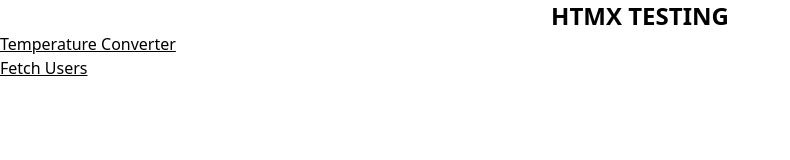
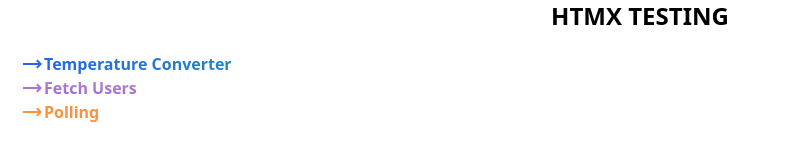
Before and after one commit to ThibaultMariePro/htmx-test, a website: page public/index.html in a window 1280 px wide. Shown: the whole page, without its empty margins (0-790 px from the left). Drawn offline with nearby package versions, Linux system fonts and the light colour scheme.

```diff
--- a/public/index.html
+++ b/public/index.html
@@ -8,6 +8,8 @@
         integrity="sha384-D1Kt99CQMDuVetoL1lrYwg5t+9QdHe7NLX/SoJYkXDFfX37iInKRy5xLSi8nO7UC"
         crossorigin="anonymous"></script>
     <script src="https://cdn.tailwindcss.com"></script>
+    <link href="https://fonts.googleapis.com/css2?family=Material+Symbols+Outlined" rel="stylesheet" />
+
     <title>HTMX TESTING</title>
 </head>
 
@@ -15,13 +17,27 @@
 
     <h1 class="text-2xl font-bold text-center">HTMX TESTING</h1>
 
-    <ul>
-        <li>
-            <a href="/temperature.html" class="underline" >Temperature Converter</a>
+    <ul class="m-5 flex flex-col">
+        <li
+            class="flex items-center bg-gradient-to-r from-blue-600 via-green-500 to-indigo-400 inline-block text-transparent bg-clip-text font-bold hover:text-indigo-700">
+            <span class="material-symbols-outlined">
+                trending_flat
+            </span>
+            <a href="/temperature.html" class="underline">Temperature Converter</a>
         </li>
-        <li>
-            <a href="/request.html" class="underline" >Fetch Users</a>
+        <li
+            class=" flex items-center bg-gradient-to-tr from-violet-500 to-orange-300 text-transparent bg-clip-text font-bold hover:text-indigo-700">
+            <span class="material-symbols-outlined">
+                trending_flat
+            </span>
+            <a href="/request.html" class="underline">Fetch Users</a>
         </li>
+        <li
+            class="flex items-center  bg-gradient-to-r from-orange-400 to-rose-400 text-transparent  bg-clip-text font-bold hover:text-indigo-700">
+            <span class="material-symbols-outlined">
+                trending_flat
+            </span>
+            <a href="/polling.html" class="underline">Polling</a>
     </ul>
 
 
```
Also changed, not shown: public/polling.html (+11 -6 lines), public/request.html (+11 -9 lines), public/temperature.html (+9 -1 lines), public/img/loading.gif.
